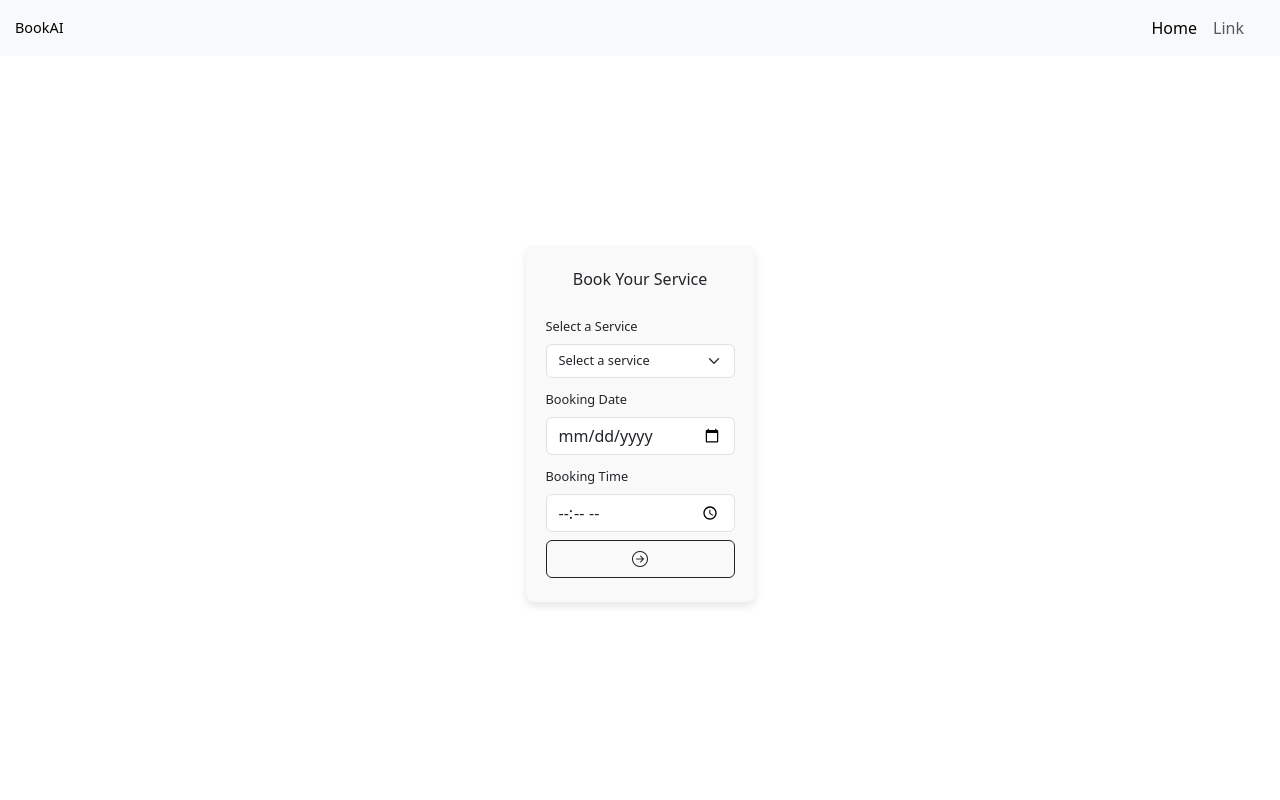
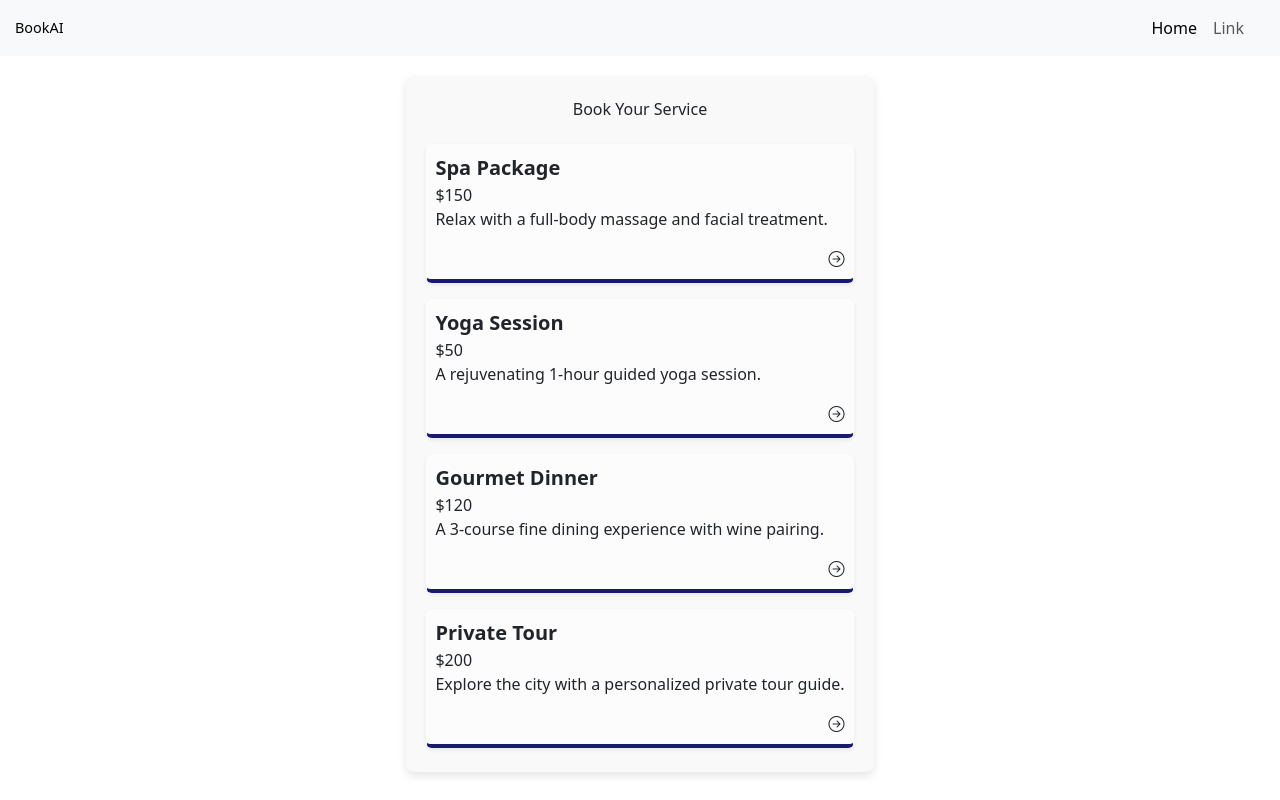
Before and after one commit to yohanJS/VueAppMvc, a Vue app in the folder vueappmvc.client/: page / in a window 1280 px wide. Built offline with nearby package versions, Linux system fonts and the light colour scheme.

Commit message:
- saving work

```diff
--- a/vueappmvc.client/src/components/BookingForm.vue
+++ b/vueappmvc.client/src/components/BookingForm.vue
@@ -2,28 +2,29 @@
   <div class="container py-4 mt-5">
     <h6 class="mb-4 text-center">Book Your Service</h6>
     <form @submit.prevent="submitForm">
+
       <div v-if="step === 1">
-        <!-- Step 1: Booking Details -->
+        <!-- Step 1: Booking Service -->
+        <div class="d-flex flex-column gap-3">
+          <div v-for="service in services"
+               :key="service.id"
+               class="service-card bg-light-subtle p-2 rounded-2 shadow-sm btn text-dark text-start"
+               @click="goToStep(2)">
+            <div class="card-header">
+              <p class="lead m-0 fw-bold">{{ service.name }}</p>
+              <span class="price">${{ service.price }}</span>
+            </div>
+            <p class="text-dark">{{ service.description }}</p>
+            <div class="text-end">
+              <i class="bi bi-arrow-right-circle"></i>
+            </div>
+          </div>
+        </div>
+      </div>
+
+      <div v-if="step === 2">
+        <!-- Step 3: Date and time -->
         <div class="mb-2">
-          <label for="service" class="form-label">Select a Service</label>
-          <select id="service"
-                  class="form-select"
-                  v-model="formData.service"
-                  required>
-            <option value="" disabled>Select a service</option>
-            <option v-for="service in services"
-                    :key="service.id"
-                    :value="service.name">
-              {{ service.name }} - ${{ service.price }}
-            </option>
-          </select>
-          <p v-if="formData.service" class="mt-2 text-muted">
-            {{ getSelectedServiceDescription() }}
-          </p>
-        </div>
-
-        <div class="mb-2">
-          <label for="date" class="form-label">Booking Date</label>
           <input type="date"
                  id="date"
                  class="form-control"
@@ -39,13 +40,22 @@
                  v-model="formData.time"
                  required />
         </div>
-        <button type="button" class="btn btn-outline-dark w-100" @click="goToStep(2)">
-          <i class="bi bi-arrow-right-circle"></i>
-        </button>
+
+        <div class="d-flex justify-content-between">
+          <button type="button"
+                  class="btn btn-outline-secondary w-25"
+                  @click="goToStep(1)">
+            <i class="bi bi-arrow-left-circle"></i>
+          </button>
+          <button type="button"
+                  class="btn btn-outline-secondary w-25"
+                  @click="goToStep(3)">
+            <i class="bi bi-arrow-right-circle"></i>
+          </button>
+        </div>
       </div>
-
-      <div v-if="step === 2">
-        <!-- Step 2: Personal Details -->
+      <div v-if="step === 3">
+        <!-- Step 3: Personal Details -->
         <div v-if="formData.service !== ''">
           <p class="m-0 bg-success-subtle p-1 mb-3 rounded-1 shadow-sm">
             You are booking a {{ formData.service }}
@@ -219,6 +229,9 @@
 </script>
 
 <style scoped>
+  .service-card {
+    border-bottom: 4px solid midnightblue;
+  }
   .form-label {
     font-size: 0.8rem !important;
   }
```
